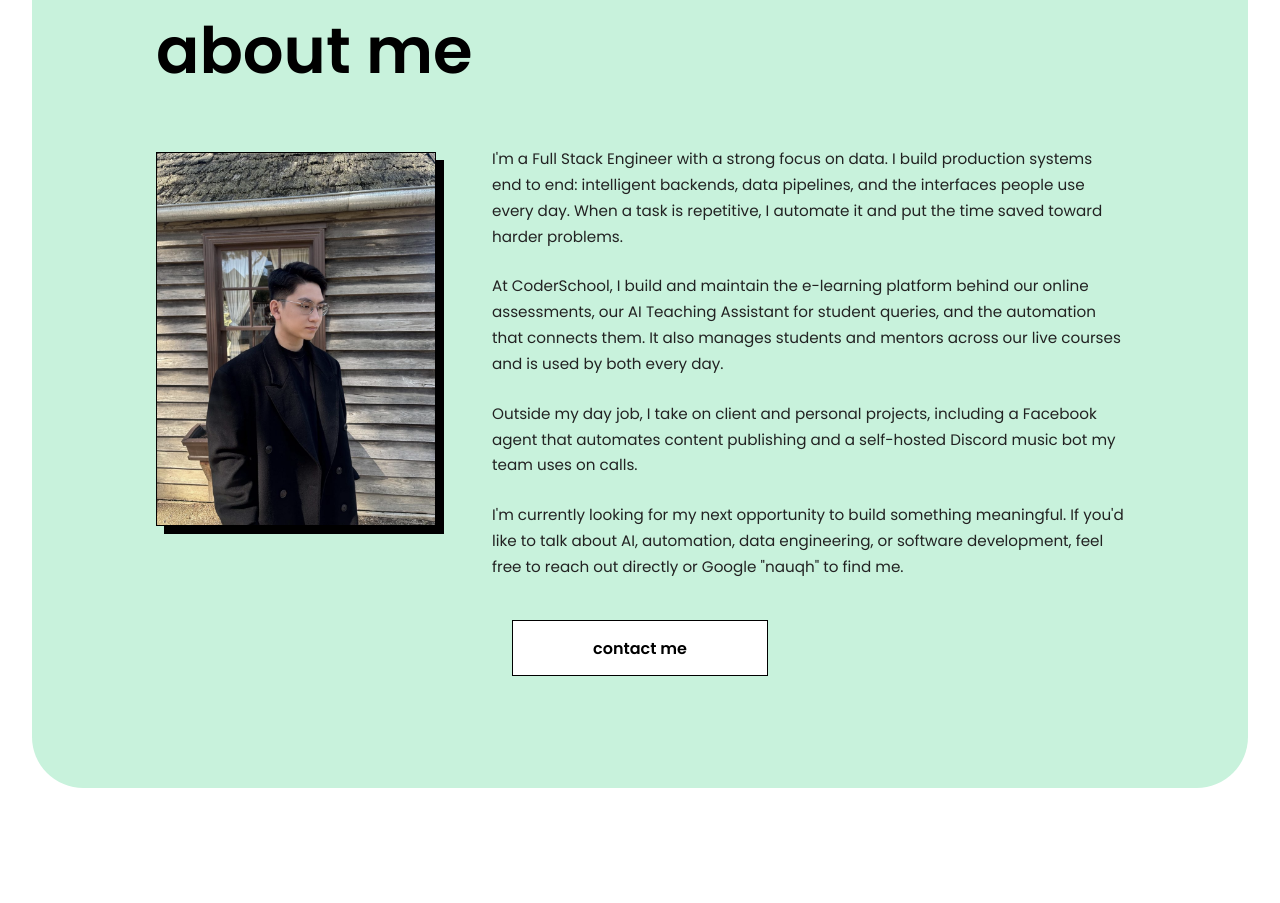
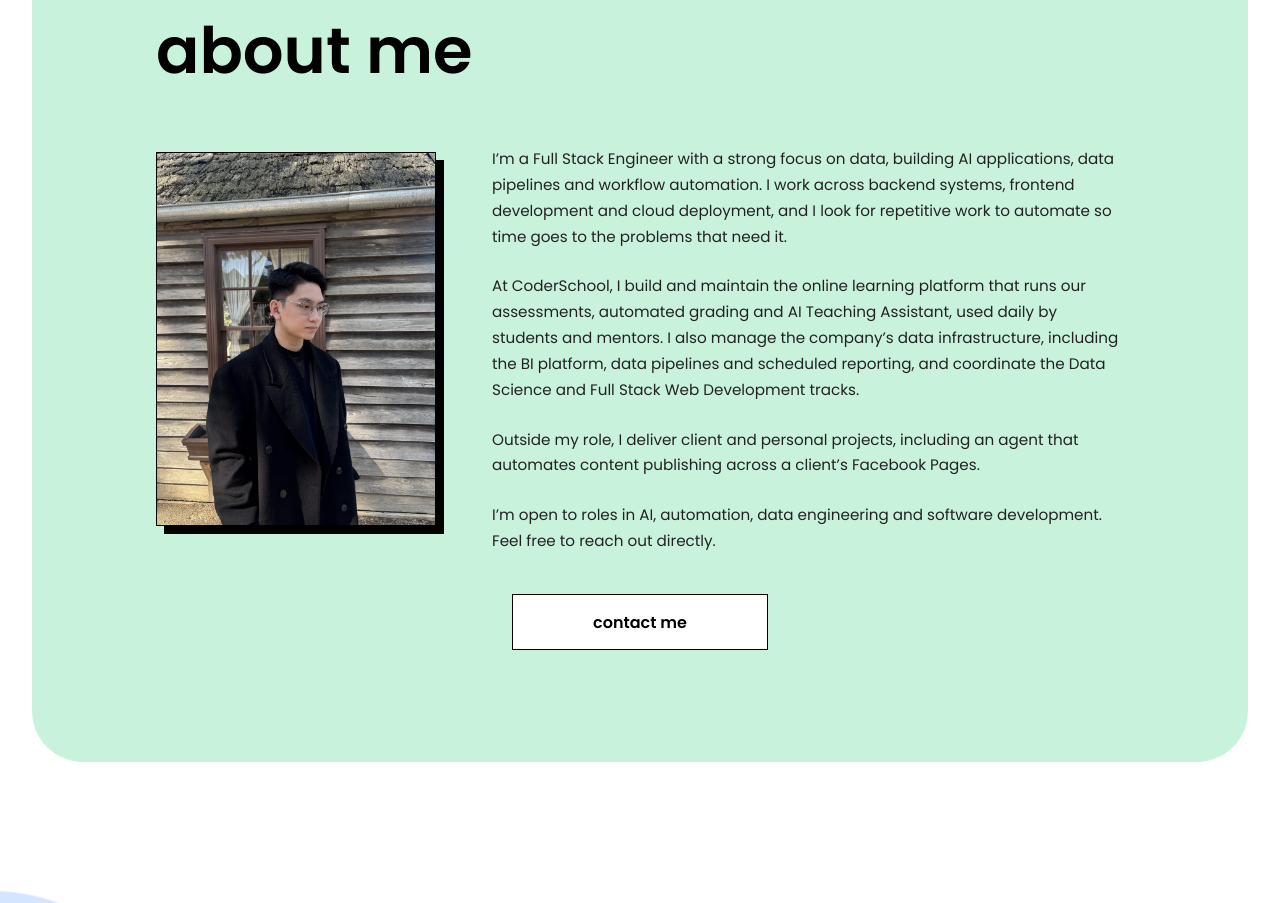
Before and after one commit to nauqh/nauqh.github.io, a plain HTML site: page index.html in a window 1280 px wide. Shown: the part 1053-1956 px from the top of the page. Drawn offline with nearby package versions, Linux system fonts and the light colour scheme; a script that the page names is missing; a web font is replaced by a local one.

Commit message:
docs(about): refresh profile copy

```diff
--- a/index.html
+++ b/index.html
@@ -263,26 +263,25 @@
                     <img src="assets/img/self.jpg" alt="Portrait of Quan in a black coat in front of a weathered timber cottage" class="about__img" width="900" height="1200" loading="lazy">
                     <div class="about__content">
                         <p class="about__description">
-                            I'm a Full Stack Engineer with a strong focus on data. I build production systems
-                            end to end: intelligent backends, data pipelines, and the interfaces people use
-                            every day. When a task is repetitive, I automate it and put the time saved toward
-                            harder problems.
+                            I’m a Full Stack Engineer with a strong focus on data, building AI applications,
+                            data pipelines and workflow automation. I work across backend systems, frontend
+                            development and cloud deployment, and I look for repetitive work to automate so
+                            time goes to the problems that need it.
                         </p>
                         <p class="about__description">
-                            At CoderSchool, I build and maintain the e-learning platform behind our online
-                            assessments, our AI Teaching Assistant for student queries, and the automation
-                            that connects them. It also manages students and mentors across our live courses
-                            and is used by both every day.
+                            At CoderSchool, I build and maintain the online learning platform that runs our
+                            assessments, automated grading and AI Teaching Assistant, used daily by students
+                            and mentors. I also manage the company’s data infrastructure, including the BI
+                            platform, data pipelines and scheduled reporting, and coordinate the Data Science
+                            and Full Stack Web Development tracks.
                         </p>
                         <p class="about__description">
-                            Outside my day job, I take on client and personal projects, including a Facebook
-                            agent that automates content publishing and a self-hosted Discord music bot my
-                            team uses on calls.
+                            Outside my role, I deliver client and personal projects, including an agent that
+                            automates content publishing across a client’s Facebook Pages.
                         </p>
                         <p class="about__description">
-                            I'm currently looking for my next opportunity to build something meaningful. If
-                            you'd like to talk about AI, automation, data engineering, or software development,
-                            feel free to reach out directly or Google "nauqh" to find me.
+                            I’m open to roles in AI, automation, data engineering and software development.
+                            Feel free to reach out directly.
                         </p>
                     </div>
                 </div>
```
